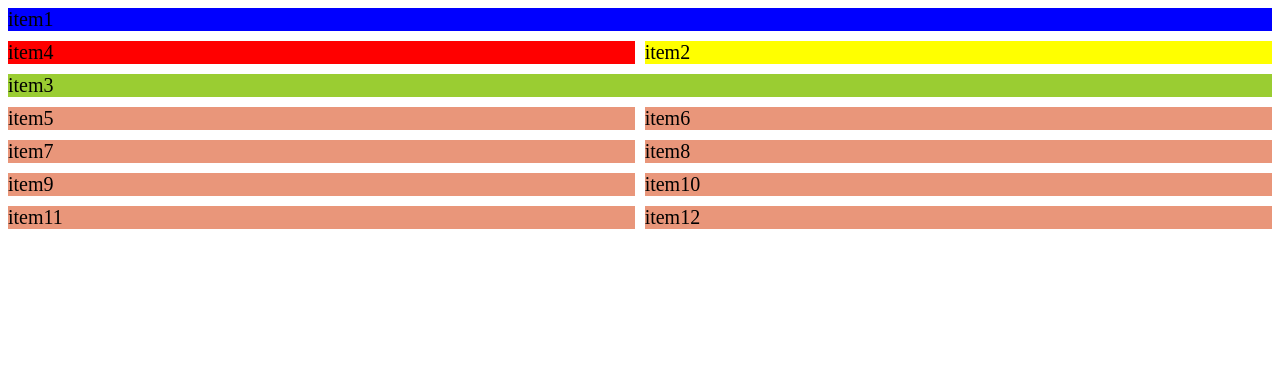
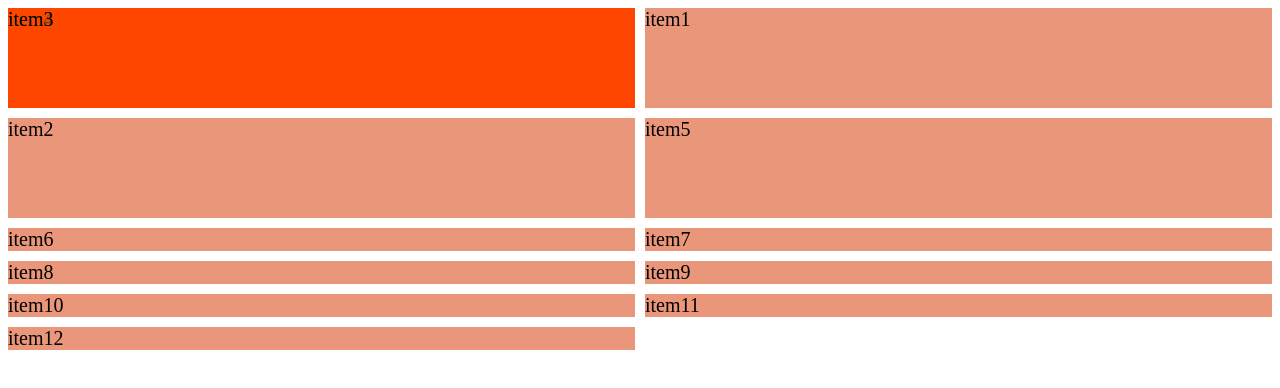
Before and after one commit to To-Ko5/grid-layouts, a website: page three.html in a window 1280 px wide. Drawn offline with nearby package versions, Linux system fonts and the light colour scheme; files that its build step writes are made by us from their sources.

Commit message:
grid layer

```diff
--- a/src/scss/style_three.scss
+++ b/src/scss/style_three.scss
@@ -49,10 +49,8 @@
 
 .container {
   display: grid;
-  grid-template-areas:
-    "header header"
-    "sidebar main"
-    "footer footer";
+  grid-template-columns: 1fr 1fr;
+  grid-template-rows: 100px 100px;
   grid-gap: 10px;
 }
 
@@ -61,23 +59,16 @@
   font-size: 20px;
 }
 
-.item-1 {
-  background-color: blue;
-  grid-area: header;
-}
-
-.item-2 {
-  background-color: yellow;
-  grid-area: main;
-  grid-template-rows: 500px;
-}
-
 .item-3 {
-  background-color: yellowgreen;
-  grid-area: footer;
+  background-color: rgba(255, 140, 0, 0.5);
+  z-index: 100;
+  grid-row: 1 / 2;
+  grid-column: 1 / 2;
 }
 
 .item-4 {
   background-color: red;
-  grid-area: sidebar;
+  z-index: 10;
+  grid-row: 1 / 2;
+  grid-column: 1 / 2;
 }
```
